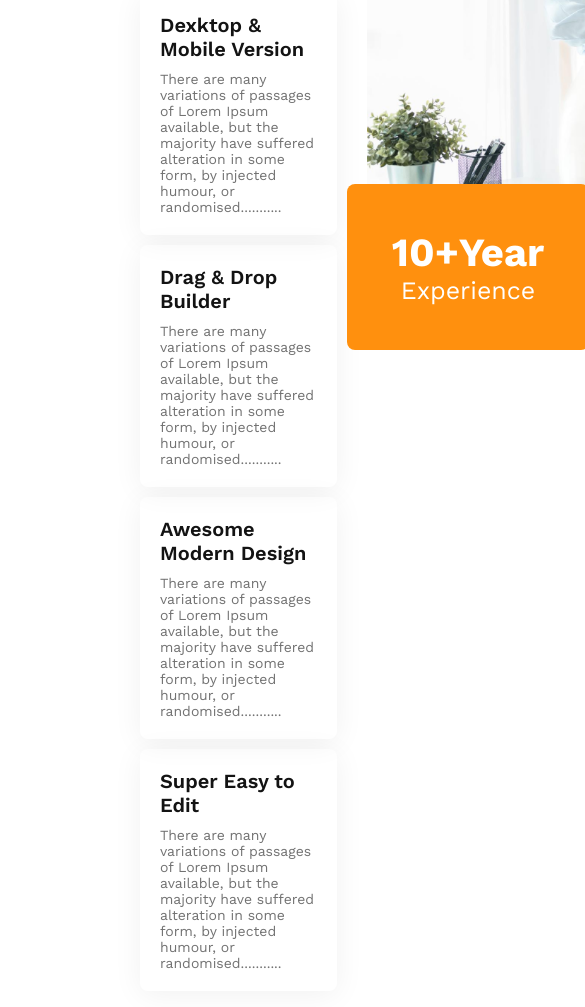
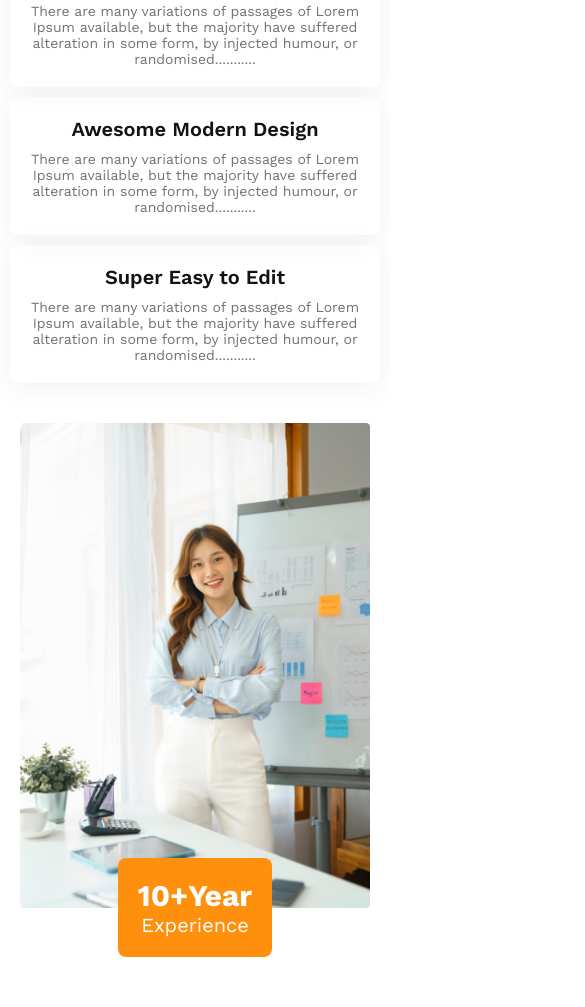
Before and after one commit to mehedihasan712277/g3-architects, a plain HTML site: page index.html in a window 390 px wide. Shown: the part 1791-2798 px from the top of the page, 585 px wide, since content can reach past the window. After the commit the page ends 2768 px from the top, so only its background shows below. Drawn offline with nearby package versions, Linux system fonts and the light colour scheme.

Commit message:
responsive batch sectin done

```diff
--- a/index.html
+++ b/index.html
@@ -97,12 +97,10 @@
                 </div>
                 <div class="batchPart2">
                     <img src="images/architect.png" alt="img" class="batchImg">
-                    <div class="batchCon">
-                        <button class="batch">
-                            <p class="h">10+Year</p>
-                            <p class="s">Experience</p>
-                        </button>
-                    </div>
+                    <button class="batch">
+                        <p class="h">10+Year</p>
+                        <p class="s">Experience</p>
+                    </button>
                 </div>
             </div>
         </section>
--- a/style.css
+++ b/style.css
@@ -150,7 +150,7 @@ nav ul li a {
 
 /* ------------batch------------ */
 #batch {
-    padding: 85px 140px;
+    padding: 85px 140px 0;
 }
 
 .batchContainer {
@@ -209,6 +209,7 @@ nav ul li a {
 .h {
     font-size: 40px;
     font-weight: 700;
+    /* margin-top: -500px; */
 }
 
 .s {
@@ -223,6 +224,8 @@ nav ul li a {
     position: relative;
     top: -150px;
     left: -20px;
+    /* margin-left: -20px; */
+    /* margin-top: -1000px; */
 }
 
 
@@ -247,8 +250,28 @@ nav ul li a {
 @media screen and (max-width:1024px) {
 
     header,
-    #feature {
+    #feature,
+    #batch {
         padding: 50px 100px;
+    }
+
+    .batchContainer {
+        flex-direction: column;
+        align-items: center;
+        /* width: fit-content; */
+    }
+
+    .batchPart2 {
+        display: flex;
+        justify-content: center;
+        align-items: center;
+        flex-direction: column;
+    }
+
+    .batch {
+        position: static;
+        margin-top: -50px;
+        margin-left: 0;
     }
 
 }
@@ -276,7 +299,8 @@ nav ul li a {
 @media screen and (max-width: 425px) {
 
     header,
-    #feature {
+    #feature,
+    #batch {
         padding: 20px 10px;
     }
 
@@ -327,6 +351,32 @@ nav ul li a {
     .featureBtn {
         width: 100%;
     }
+
+    .batchImg {
+        width: 350px;
+    }
+
+    #batch {
+        text-align: center;
+    }
+
+    .batchTitle {
+        padding: 0 0 10px 0;
+        border-left: none;
+        border-bottom: 5px solid #FF900E;
+    }
+
+    .batch {
+        padding: 20px;
+    }
+
+    .h {
+        font-size: 30px;
+    }
+
+    .s {
+        font-size: 20px;
+    }
 }
 
 
```
